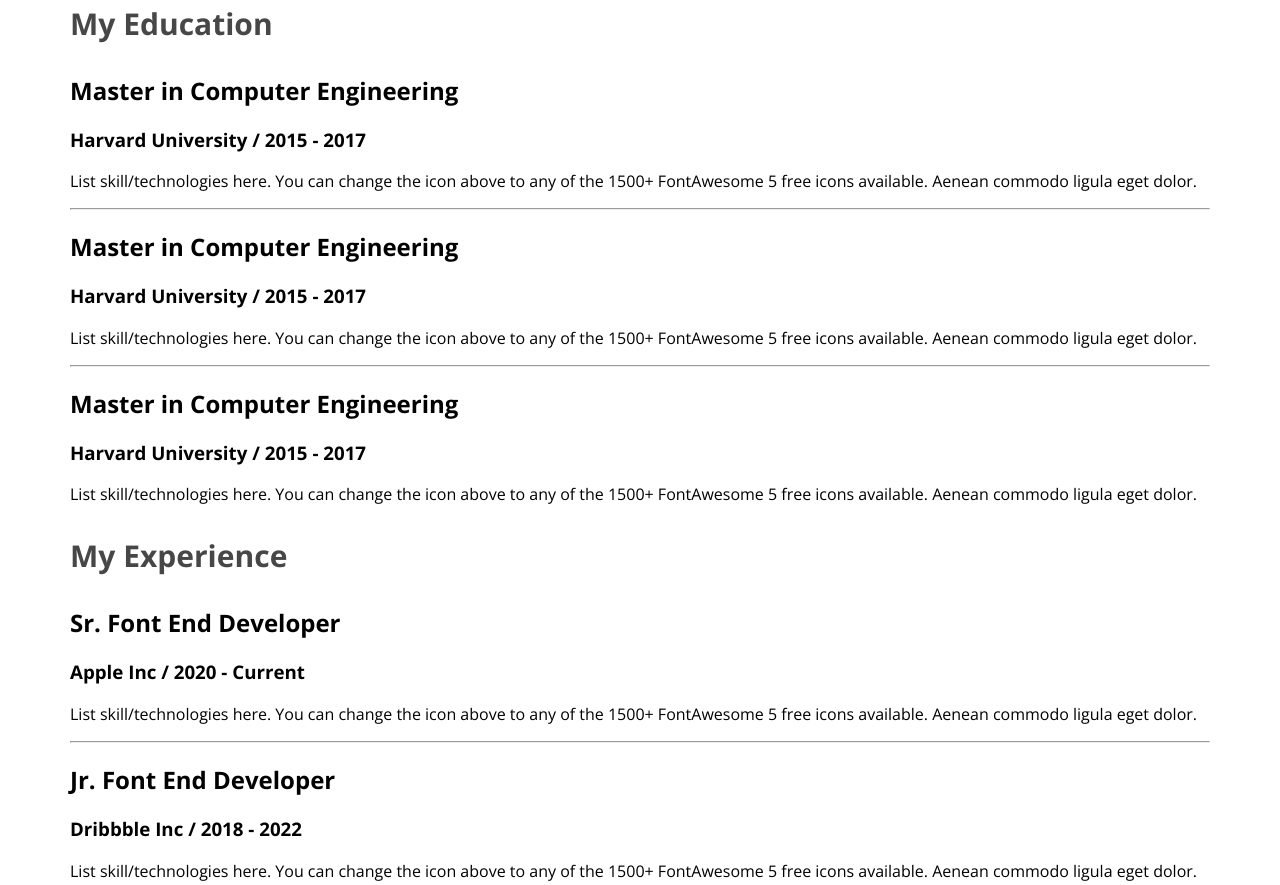
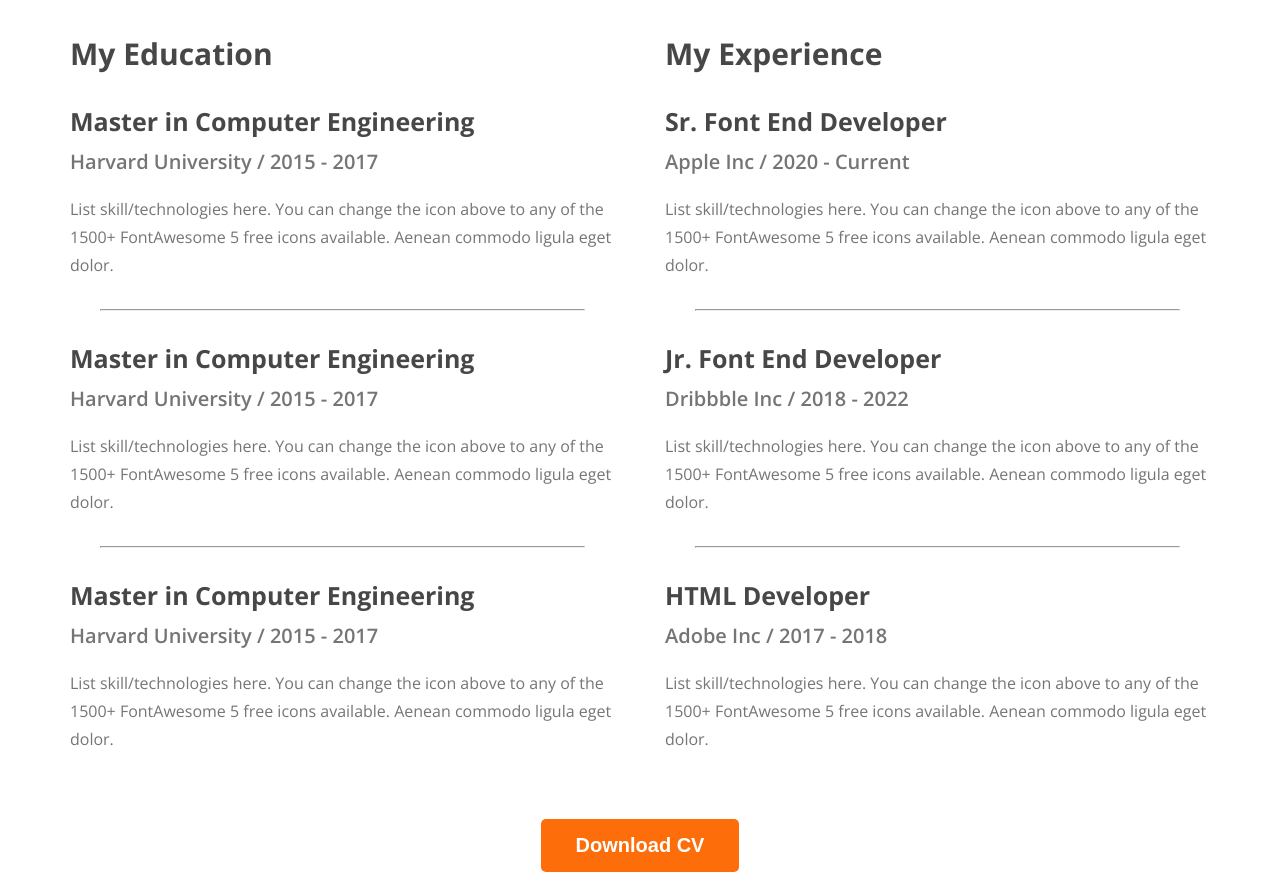
Before and after one commit to tanzilamd/developer-portfolio, a plain HTML site: page index.html in a window 1280 px wide. Shown: the part 2406-3291 px from the top of the page. Drawn offline with nearby package versions, Linux system fonts and the light colour scheme.

Commit message:
Resume section added.

```diff
--- a/index.html
+++ b/index.html
@@ -139,6 +139,9 @@
                     </div>
                 </div>
             </div>
+            <div class="download-cv">
+                <button class="btn-primary">Download CV</button>
+            </div>
         </section>
 
     <footer>
--- a/style/style.css
+++ b/style/style.css
@@ -161,3 +161,35 @@ main section{
     font-weight: 700;
 
 }
+.resume-container {
+    display: flex;
+    gap: 50px;
+}
+.resume-container hr{
+    margin: 30px;
+}
+.resume-item-title {
+    color: #474747;
+    font-size: 25px;
+    font-style: normal;
+    font-weight: 700;
+    margin-bottom: 10px;
+}
+.resume-item-ins{
+    color: #757575;
+    font-size: 20px;
+    font-style: normal;
+    font-weight: 600;
+    margin-top: 0px;
+    margin-bottom: 20px;
+}
+.resume-item-des{
+    color:#757575;
+    font-size: 16px;
+    font-weight: 400;
+    line-height: 28px;
+}
+.download-cv {
+    text-align: center;
+    margin-top: 50px;
+}
```
